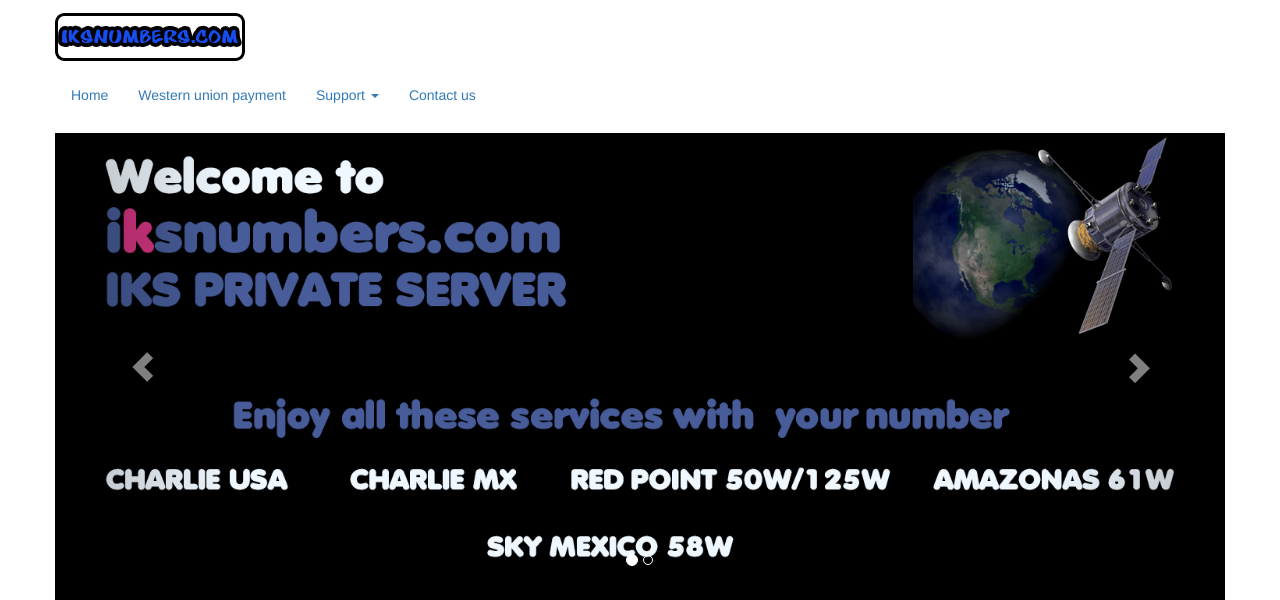
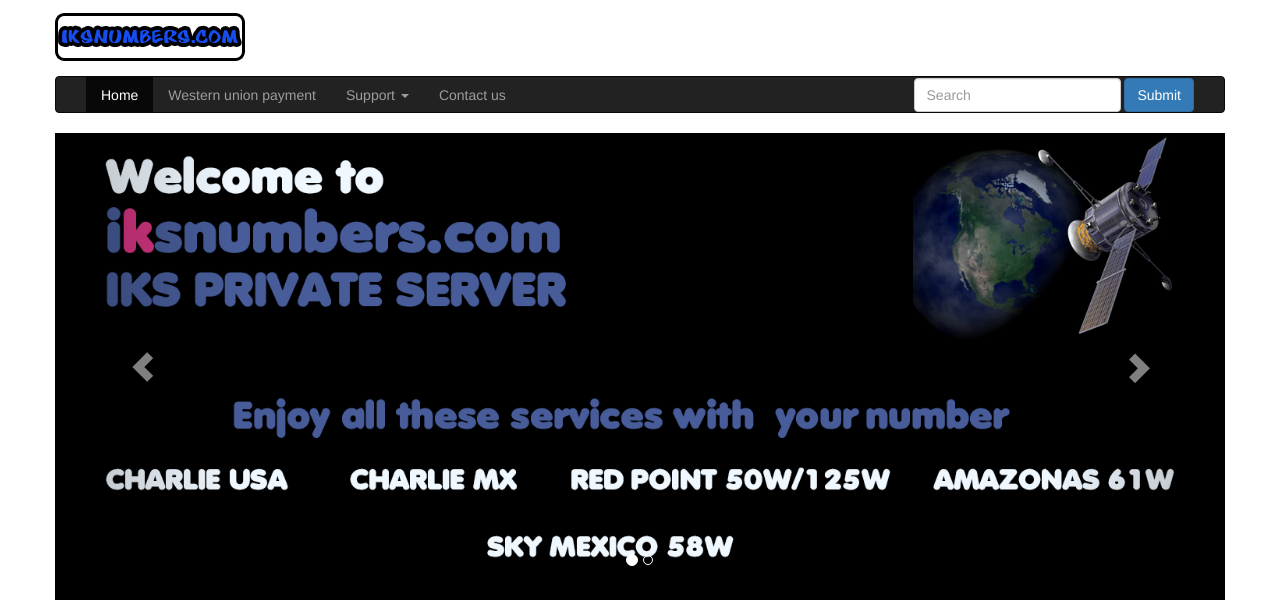
Before and after one commit to ajimenezj/iksnumbers.com, a PHP site: page /index.php in a window 1280 px wide. Shown: the top 600 px of the page. Run offline with PHP 8.4, Linux system fonts and the light colour scheme.

Commit message:
Agregue el nuevo navbar de la pagina
Agregue el nuevo navbar de la pagina

```diff
--- a/_/components/php/header.php
+++ b/_/components/php/header.php
@@ -5,8 +5,50 @@
 				<a href="index.php"><img src="images/logo.png" alt="IKS private server iksnumbers the best iksprivateserver"></img></a>
 			</section> <!-- branding -->
 
-			<section class="navbar">
-				<ul class="nav navbar-nav">
+			<div class="container">
+			  <div class="row">
+			    <nav class="navbar navbar-default navbar-inverse" role="navigation">
+			      <div class="container-fluid">
+			        <!-- Brand and toggle get grouped for better mobile display -->
+			        <div class="navbar-header">
+			          <button type="button" class="navbar-toggle" data-toggle="collapse" data-target="#bs-example-navbar-collapse-1">
+			            <span class="sr-only">Toggle navigation</span>
+			            <span class="icon-bar"></span>
+			            <span class="icon-bar"></span>
+			            <span class="icon-bar"></span>
+			          </button>
+			        </div>
+
+			        <div class="collapse navbar-collapse" id="bs-example-navbar-collapse-1">
+			          <ul class="nav navbar-nav">
+			            <li><a href="index.php">Home</a></li>
+			            <li><a href="westernunion.php">Western union payment</a></li>
+			            <li class="dropdown">
+			              <a href="#" class="dropdown-toggle" data-toggle="dropdown">Support <span class="caret"></span></a>
+			              	<ul class="dropdown-menu" role="menu" aria-labelledby="dropdownMenu">
+								<li><a tabindex="-1" href="http://iksnumbers.info/index.php?a=add" target="_blank">Open Support ticket </a></li>
+								<li><a tabindex="-1" href="http://iksnumbers.info/knowledgebase.php" target="_blank">Helpdesk </a></li>
+								<li class="divider"></li>
+								<li><a tabindex="-1" href="http://iksnumbers.info/knowledgebase.php?category=11" target="_blank">Sonicview</a></li>
+								<li><a tabindex="-1" href="http://iksnumbers.info/knowledgebase.php?category=12" target="_blank">Viewsat</a></li>
+								<li><a tabindex="-1" href="http://iksnumbers.info/knowledgebase.php?category=14" target="_blank">I-link</a></li>
+							</ul>
+			              <li><a href="contact.php">Contact us</a></li>
+			            </li>
+			          </ul>
+			          <form class="navbar-form navbar-right" role="search">
+			            <div class="form-group">
+			              <input type="text" class="form-control" placeholder="Search">
+			            </div>
+			            <button type="submit" class="btn btn-primary">Submit</button>
+			          </form>
+			        </div><!-- /.navbar-collapse -->
+			      </div><!-- /.container-fluid -->
+			    </nav>
+			</div>
+
+				<!--
+				<ul class="navbar navbar-default navbar-inverse">
 					<li><a href="index.php">Home</a></li>
 					<li><a href="westernunion.php">Western union payment</a></li>
 					<li class="dropdown">
@@ -21,8 +63,10 @@
 						</ul>
 					</li>
 					<li><a href="contact.php">Contact us</a></li>
-				</ul><!-- nav -->
-			</section><!-- navbar -->
+				</ul>--><!-- nav -->
+
+
+
 		</header> <!-- header -->
 	</div> <!-- column -->
 </div> <!-- content -->
```
